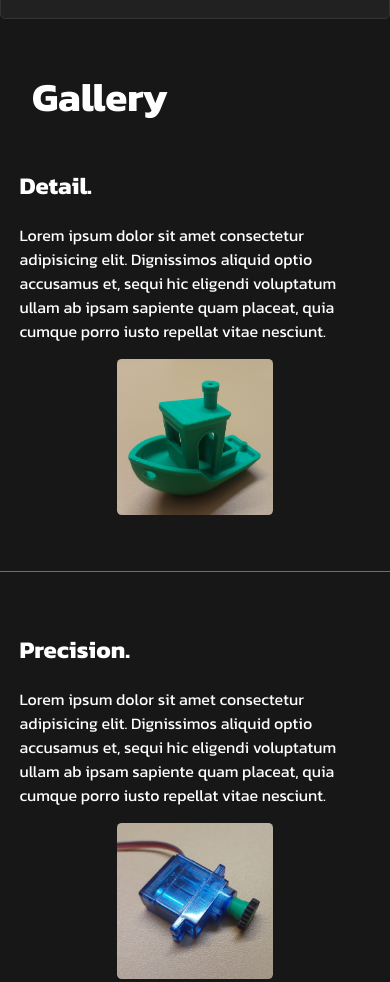
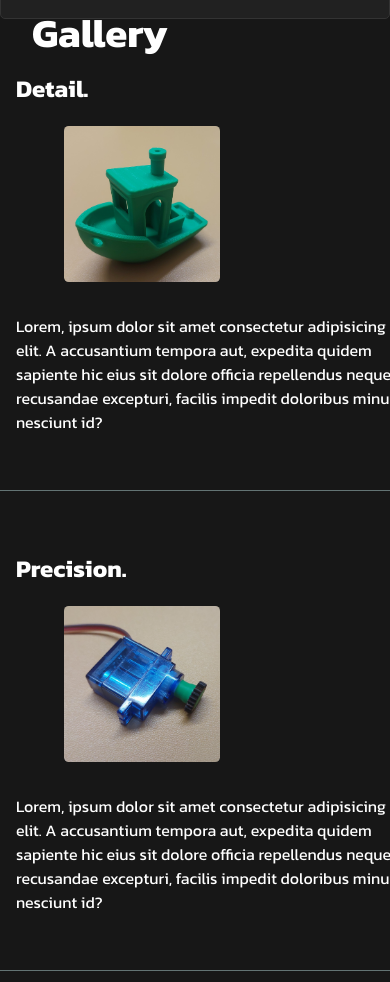
Before and after one commit to VineethRV/augmentedLabs, a plain HTML site: page services.html in a window 390 px wide. Shown: the part 1639-2621 px from the top of the page. Drawn offline with Linux system fonts and the light colour scheme.

Commit message:
fixed smt dont remember

```diff
--- a/services.css
+++ b/services.css
@@ -167,6 +167,13 @@ main img {
     flex-direction: row-reverse;
 }
 
+.gallery-sub-item p{
+    display: none;
+}
+.gallery-sub-item div p{
+    font-size: 1.3em;
+    display: block;
+}
 /* Adjustments for mobile devices */
 @media only screen and (max-width: 1335px) {
     main {
@@ -179,32 +186,53 @@ main img {
         width: 90%;
     }
     main img {
-        display: none;
+        display: none !important;
     }
     .description {
         width: 90%;
         margin-top: 2rem;
     }
-
     .description h1 {
         font-size: 2.5em;
     }
-
     .description p {
         font-size: 1.1em;
     }
 }
-
+@media only screen and (max-width:790px){
+    .gallery-sub-item {
+        flex-direction: column !important;
+        justify-content: center;
+        width: 100%;
+        align-items:flex-start;
+        padding-left: 2em;
+    }
+    .gallery-sub-item div{
+        width: 90%;
+    }
+    .gallery-sub-item img{
+        margin-left: 3em;
+    }
+    .gallery-sub-item div p{
+        display: none;
+    }
+    .gallery-sub-item p{
+        display: block;
+    }
+    .gallery h1{
+        margin-bottom: 0;
+    }
+    .gallery{
+        margin-top: 0;
+    }
+}
 @media only screen and (max-width:430px) {
     .gallery h1{
         font-size: 2.5em;
         margin-top:-5rem;
     }
-    .gallery-sub-item {
-        flex-direction: column !important;
-        justify-content: center;
-        width: 100%;
-        align-items: center;
+    main img {
+        display: none;
     }
     .gallery-sub-item div h2{
         font-size: 1.5em;
--- a/services.html
+++ b/services.html
@@ -4,7 +4,7 @@
         <meta charset="UTF-8">
         <meta name="viewport" content="width=device-width, initial-scale=1.0">
         <title>Augmented Labs - The Future is Now</title>
-        <link rel="stylesheet" href="SERVICES.css">
+        <link rel="stylesheet" href="services.css">
         <link rel="stylesheet" href="style.css">
         <link rel="preconnect" href="https://fonts.googleapis.com">
         <link rel="preconnect" href="https://fonts.gstatic.com" crossorigin>
@@ -20,8 +20,8 @@
                 <div class="nav-button-lines"></div>
             </button>
             <ul>
-                <li><a href="PRODUCTS.html">PRODUCTS</a></li>
-                <li><a href="SERVICES.html">SERVICES</a></li>
+                <li><a href="products.html">PRODUCTS</a></li>
+                <li><a href="services.html">SERVICES</a></li>
                 <li><a href="aboutus.html">CONTACT US</a></li>
             </ul>
         </nav>
@@ -58,12 +58,14 @@
 
                         </div>
                     <img src="picutres/benchy.jpg" alt="Image 1" class="hide imgRight">
+                    <p>Lorem, ipsum dolor sit amet consectetur adipisicing elit. A accusantium tempora aut, expedita quidem sapiente hic eius sit dolore officia repellendus neque recusandae excepturi, facilis impedit doloribus minus nesciunt id?</p>
                 </div>
                 <div class="gallery-sub-item">
                     <div class="hide textRight"><h2>Precision.</h2>
                         <p>Lorem ipsum dolor sit amet consectetur adipisicing elit. Dignissimos aliquid optio accusamus et, sequi hic eligendi voluptatum ullam ab ipsam sapiente quam placeat, quia cumque porro iusto repellat vitae nesciunt.</p>
                     </div>
                     <img src="picutres/precision.jpg" alt="Image 1" class="hide imgLeft">
+                    <p>Lorem, ipsum dolor sit amet consectetur adipisicing elit. A accusantium tempora aut, expedita quidem sapiente hic eius sit dolore officia repellendus neque recusandae excepturi, facilis impedit doloribus minus nesciunt id?</p>
                 </div>
                 <div class="gallery-sub-item">
                     <div class="hide textLeft">
@@ -71,6 +73,7 @@
                         <p>Lorem ipsum dolor sit amet consectetur adipisicing elit. Dignissimos aliquid optio accusamus et, sequi hic eligendi voluptatum ullam ab ipsam sapiente quam placeat, quia cumque porro iusto repellat vitae nesciunt.</p>
                     </div>
                     <img src="picutres/sizeCompare.jpg" alt="Image 1" class="hide imgRight">
+                    <p>Lorem, ipsum dolor sit amet consectetur adipisicing elit. A accusantium tempora aut, expedita quidem sapiente hic eius sit dolore officia repellendus neque recusandae excepturi, facilis impedit doloribus minus nesciunt id?</p>
                 </div>
                 <div class="gallery-sub-item">
                     <div class="hide textRight">
@@ -78,6 +81,7 @@
                         <p>Lorem ipsum dolor sit amet consectetur adipisicing elit. Dignissimos aliquid optio accusamus et, sequi hic eligendi voluptatum ullam ab ipsam sapiente quam placeat, quia cumque porro iusto repellat vitae nesciunt.</p>
                     </div>
                     <img src="picutres/pbrao.jpg" alt="Image 1" class="hide imgLeft">
+                    <p>Lorem, ipsum dolor sit amet consectetur adipisicing elit. A accusantium tempora aut, expedita quidem sapiente hic eius sit dolore officia repellendus neque recusandae excepturi, facilis impedit doloribus minus nesciunt id?</p>
                 </div>
             </div>
         </section>
```
Also changed, not shown: aboutus.html (+2 -2 lines), index.html (+2 -2 lines), products.html (+2 -2 lines).
